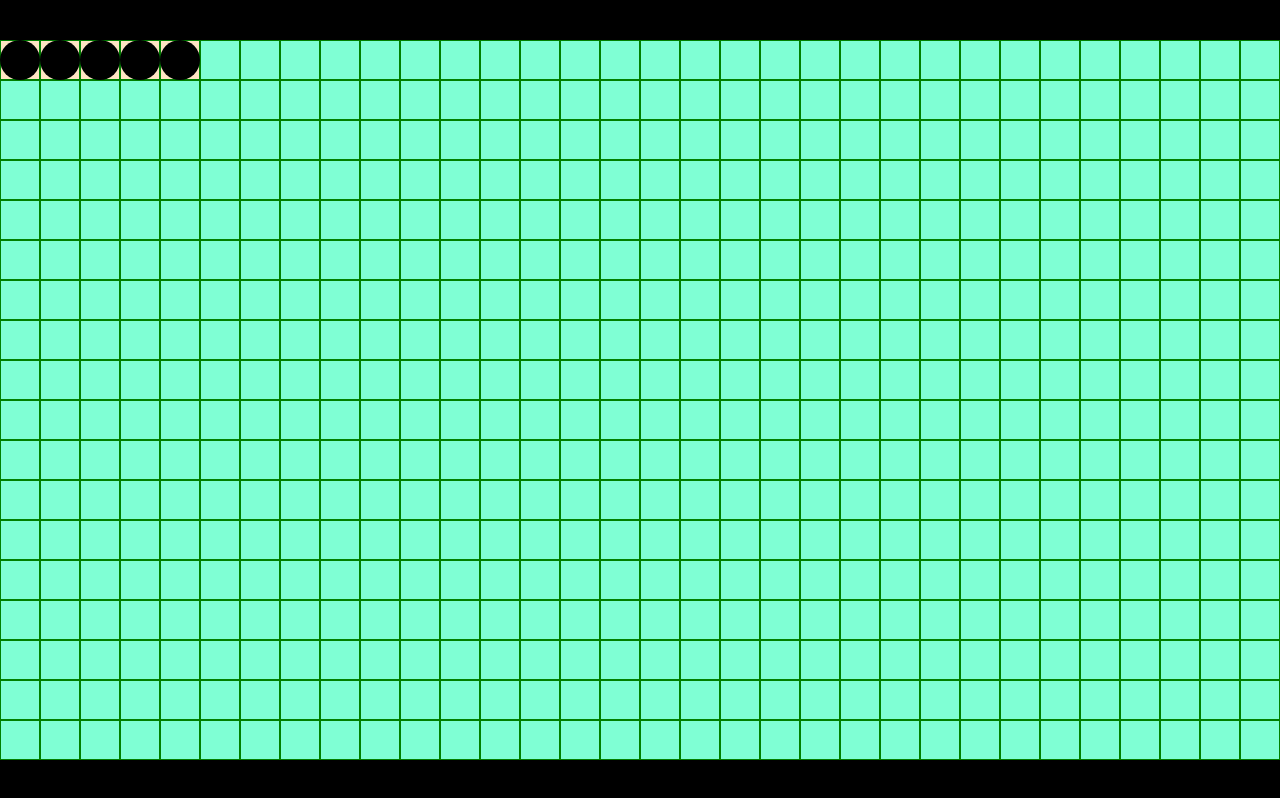
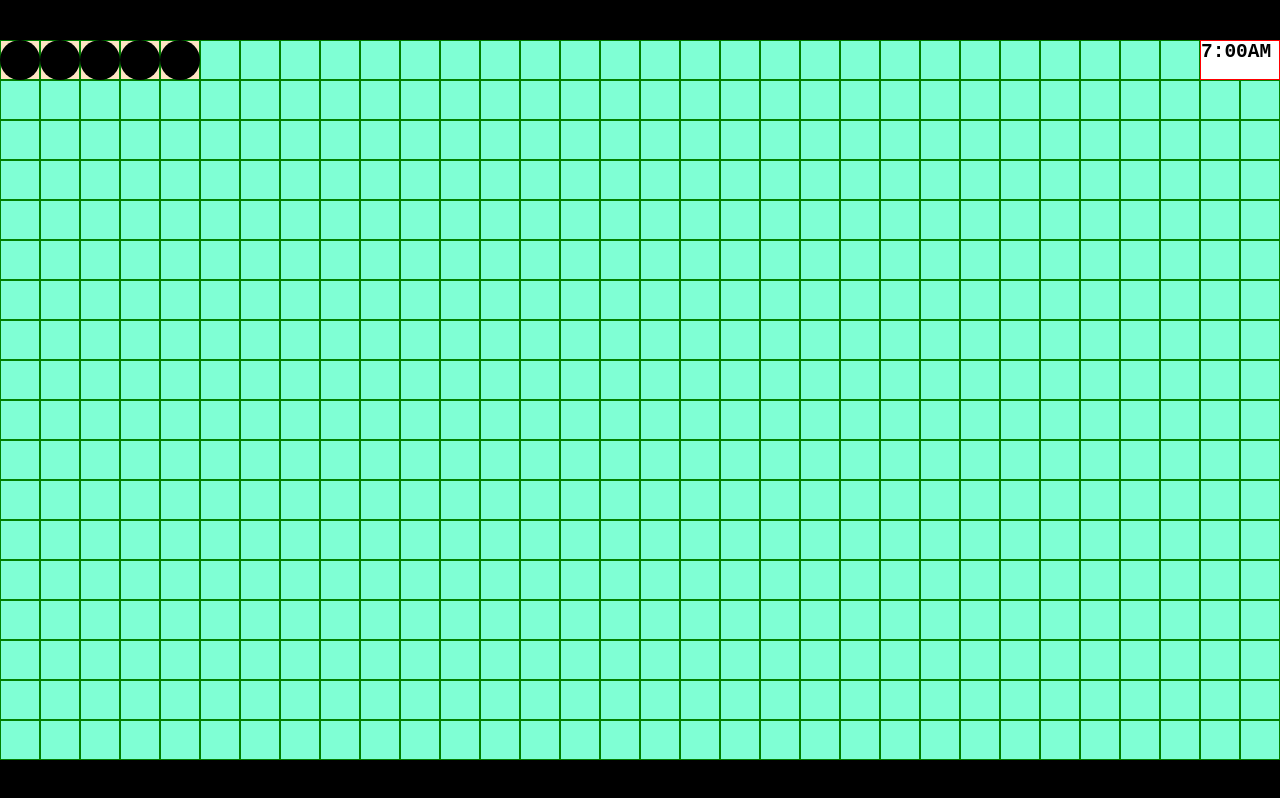
Before and after one commit to JasperCDev/javascript-farm, a website built with Vite: page index.html in a window 1280 px wide. Built offline with nearby package versions, Linux system fonts and the light colour scheme.

Commit message:
time component

```diff
--- a/index.html
+++ b/index.html
@@ -18,6 +18,11 @@
       <circle cx="50%" cy="50%" r="50%" />
     </svg>
   </template>
+  <template id="clock-template">
+    <div class="clock">
+      <h2 id="clock-label">3:30 PM</h2>
+    </div>
+  </template>
   <script type="module" src="/src/main.ts"></script>
 </body>
 
--- a/src/index.css
+++ b/src/index.css
@@ -63,3 +63,14 @@ body {
   top: var(--top);
   left: var(--left);
 }
+
+.clock {
+  position: absolute;
+  width: calc(var(--tile-size) * 2);
+  height: var(--tile-size);
+  top: var(--top);
+  left: var(--left);
+  border: 1px solid red;
+  background-color: white;
+  font-family: monospace;
+}
--- a/src/main.ts
+++ b/src/main.ts
@@ -8,32 +8,25 @@ const TILE_COUNT = ROW_COUNT * COLUMN_COUNT;
 
 export const ignore = null;
 /*
-TYPES
-*/
-/*
 GAME STATE
 */
-const plants = new Array(5).fill(null).map((_, i) => {
-  const n = i + 1;
-  const row = Math.floor(n / COLUMN_COUNT) + 1;
-  const column = n % COLUMN_COUNT;
+const plants = new Array(5).fill(null).map<Plants[number]>((_, i) => {
+  const { row, column } = getPointFromIterator(i);
   return {
     id: i.toString().padStart(2, "0"),
     row,
     column,
+    squares: [{ row, column }],
   };
 });
 
 const tiles = new Array(TILE_COUNT).fill(null).reduce<Tiles>((acc, _, i) => {
-  const n = i + 1;
-  const row = Math.floor(n / COLUMN_COUNT) + 1;
-  const column = n % COLUMN_COUNT;
-  const id =
-    row.toString().padStart(2, "0") + column.toString().padStart(2, "0");
+  const { row, column } = getPointFromIterator(i);
+  const id = getTileIdFromPoint({ row, column });
   return {
     ...acc,
     [id]: {
-      id: n,
+      id,
       row,
       column,
       type: "EMPTY",
@@ -41,28 +34,31 @@ const tiles = new Array(TILE_COUNT).fill(null).reduce<Tiles>((acc, _, i) => {
   };
 }, {});
 
+const objects: Objects = [
+  {
+    id: "clock",
+    row: 1,
+    column: 31,
+    name: "clock",
+    type: "ui",
+    squares: [
+      { row: 1, column: 31 },
+      { row: 1, column: 32 },
+    ],
+  },
+];
+
 // ELEMS
 const grid = document.getElementById("grid")!;
 const plantElemTemplate = document.getElementById(
   "plant-template"
 )! as HTMLTemplateElement;
+const clockElemTemplate = document.getElementById(
+  "clock-template"
+)! as HTMLTemplateElement;
+let clockLabelElement: HTMLElement;
 
 // INITIALIZE
-
-function getWidthAndHeight() {
-  const widthPercent = window.innerWidth / 16000000;
-  const heightPercent = window.innerHeight / 9000000;
-  const smallestPercent = Math.min(widthPercent, heightPercent);
-
-  // This works for both scaling up and scaling down
-  const gridWidth = Math.round(16000000 * smallestPercent);
-  const gridHeight = Math.round(9000000 * smallestPercent);
-  return {
-    gridWidth,
-    gridHeight,
-  };
-}
-
 const { gridWidth, gridHeight } = getWidthAndHeight();
 let TILE_SIZE = gridHeight / ROW_COUNT;
 
@@ -71,6 +67,7 @@ window.addEventListener("resize", () => {
   grid.style.width = gridWidth + "px";
   grid.style.height = gridHeight + "px";
   TILE_SIZE = gridHeight / ROW_COUNT;
+  grid.style.setProperty("--tile-size", TILE_SIZE + "px");
 });
 
 grid.setAttribute(
@@ -79,11 +76,11 @@ grid.setAttribute(
     --column-count: ${COLUMN_COUNT};
     height: ${gridHeight}px;
     width: ${gridWidth}px;
+    --tile-size: ${TILE_SIZE}px;
     `
 );
 for (let i = 0; i < plants.length; i++) {
   const plant = plants[i];
-  console.log(plant, TILE_SIZE);
   const plantElem = document
     .importNode(plantElemTemplate.content, true)
     .querySelector("svg")!;
@@ -92,21 +89,41 @@ for (let i = 0; i < plants.length; i++) {
     `
         --top: ${(plant.row - 1) * TILE_SIZE}px;
         --left: ${(plant.column - 1) * TILE_SIZE}px;
-        --tile-size: ${TILE_SIZE}px;
       `
   );
   grid.appendChild(plantElem);
-  const tileId =
-    plant.row.toString().padStart(2, "0") +
-    plant.column.toString().padStart(2, "0");
-  tiles[tileId].type = "OCCUPIED";
+  for (let j = 0; j < plant.squares.length; j++) {
+    const coveredSquare = plant.squares[j];
+    const tileId = getTileIdFromPoint(coveredSquare);
+    tiles[tileId].type = "OCCUPIED";
+  }
+}
+for (let i = 0; i < objects.length; i++) {
+  const object = objects[i];
+  switch (object.name) {
+    case "clock":
+      const objectElem = document
+        .importNode(clockElemTemplate.content, true)
+        .querySelector(".clock")!;
+      objectElem.setAttribute(
+        "style",
+        `
+          --top: ${(object.row - 1) * TILE_SIZE}px;
+          --left: ${(object.column - 1) * TILE_SIZE}px;
+        `
+      );
+      grid.appendChild(objectElem);
+      clockLabelElement = document.getElementById("clock-label")!;
+  }
+  for (let j = 0; j < object.squares.length; j++) {
+    const coveredSquare = object.squares[j];
+    const tileId = getTileIdFromPoint(coveredSquare);
+    tiles[tileId].type = "OCCUPIED";
+  }
 }
 for (let i = 0; i < TILE_COUNT; i++) {
-  const n = i + 1;
-  const row = Math.floor(n / COLUMN_COUNT) + 1;
-  const column = n % COLUMN_COUNT;
-  const id =
-    row.toString().padStart(2, "0") + column.toString().padStart(2, "0");
+  const { row, column } = getPointFromIterator(i);
+  const id = getTileIdFromPoint({ row, column });
   const tile = tiles[id];
   const tileElem = document.createElement("div");
   tileElem.id = id;
@@ -119,9 +136,11 @@ function game(timeStamp: number) {
   const { month, day, hours, minutes, amPM } = getTime(timeStamp);
   if (minutes % 15 === 0) {
     const h = hours === 0 ? 12 : hours;
-    console.log(
-      `${month} ${day} ${h}:${minutes.toString().padStart(2, "0")}${amPM}`
-    );
+    if (clockLabelElement) {
+      clockLabelElement.innerText = `${h}:${minutes
+        .toString()
+        .padStart(2, "0")}${amPM}`;
+    }
   }
   requestAnimationFrame(game);
 }
@@ -146,13 +165,55 @@ function getTime(ms: number) {
   return { month, day, hours, minutes, amPM };
 }
 
+function getPointFromIterator(i: number) {
+  const n = i + 1;
+  const row = Math.ceil(n / COLUMN_COUNT);
+  const column = n % COLUMN_COUNT || COLUMN_COUNT;
+  return { row, column };
+}
+
+function getTileIdFromPoint(point: { row: number; column: number }) {
+  return (
+    point.row.toString().padStart(2, "0") +
+    point.column.toString().padStart(2, "0")
+  );
+}
+
+function getWidthAndHeight() {
+  const widthPercent = window.innerWidth / 16000000;
+  const heightPercent = window.innerHeight / 9000000;
+  const smallestPercent = Math.min(widthPercent, heightPercent);
+
+  const gridWidth = Math.round(16000000 * smallestPercent);
+  const gridHeight = Math.round(9000000 * smallestPercent);
+  return {
+    gridWidth,
+    gridHeight,
+  };
+}
+
 // TYPES
 type Tiles = {
   [id: string]: {
-    id: number;
+    id: string;
     row: number;
     column: number;
     type: "OCCUPIED" | "EMPTY";
   };
 };
-console.log(TILE_COUNT, tiles);
+type Plant = {
+  id: string;
+  row: number;
+  column: number;
+  squares: Array<{ row: number; column: number }>;
+};
+type Plants = Array<Plant>;
+type Object = {
+  id: string;
+  row: number;
+  column: number;
+  type: "ui";
+  name: "clock";
+  squares: Array<{ row: number; column: number }>;
+};
+type Objects = Array<Object>;
```
